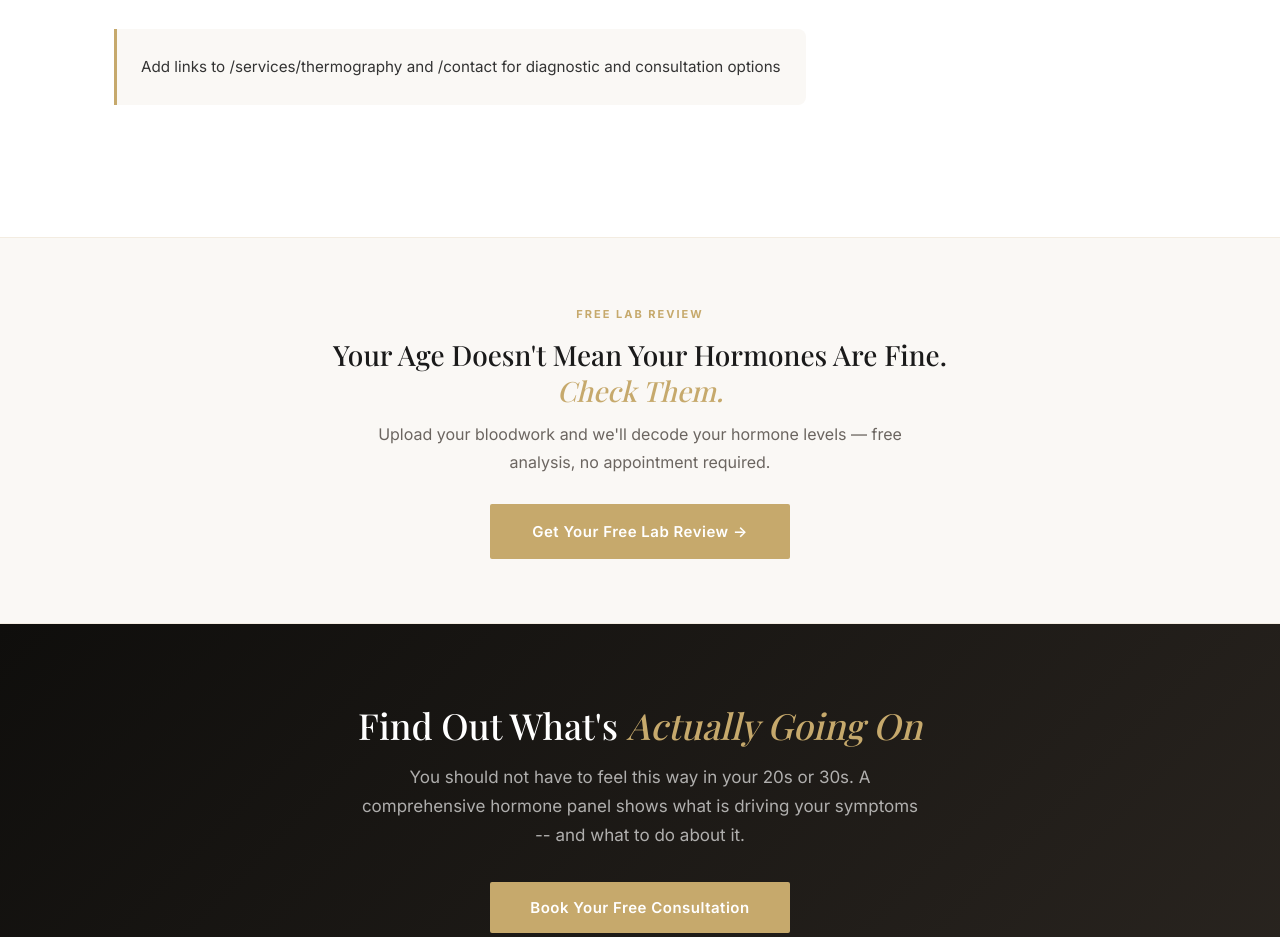
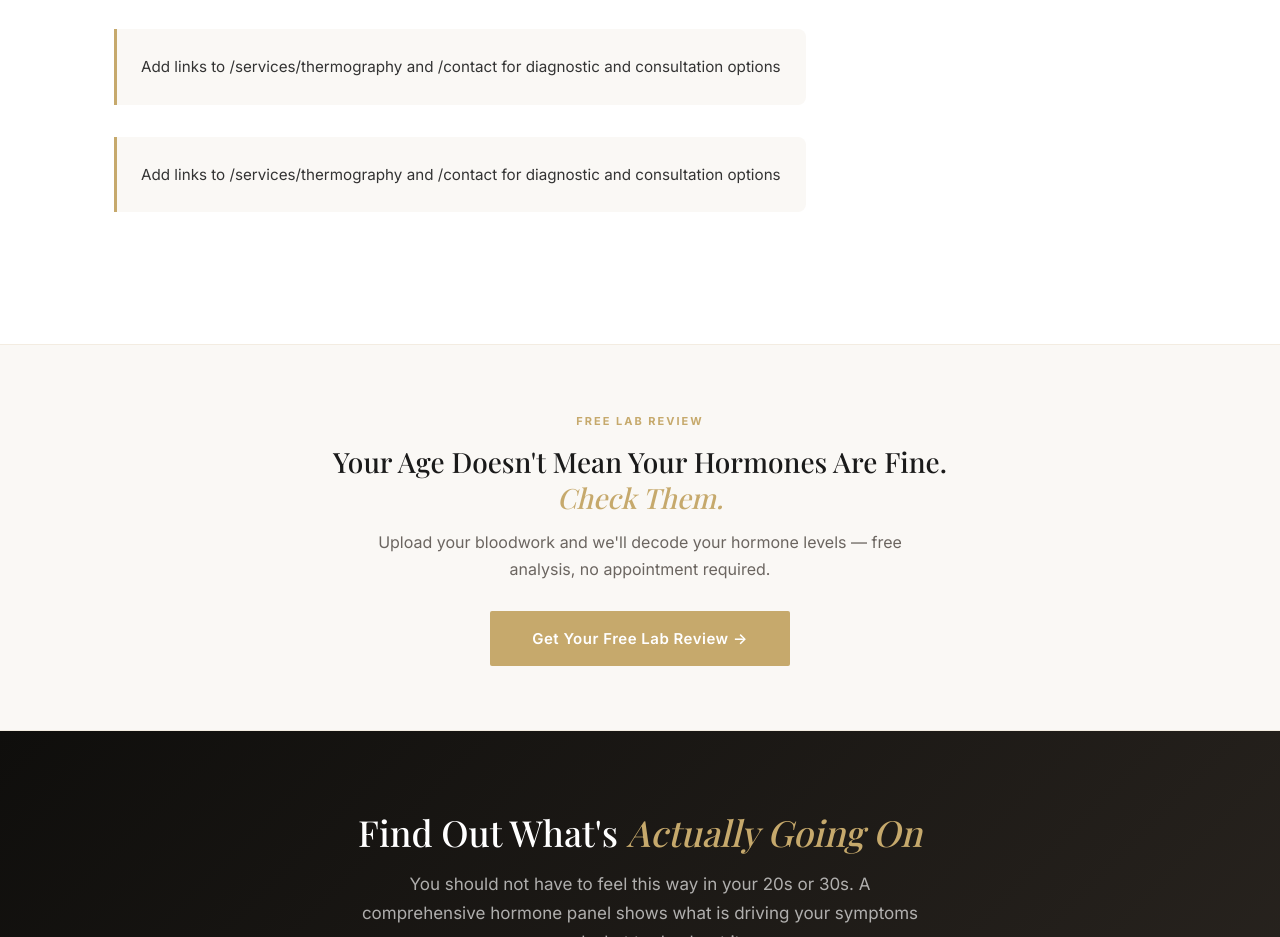
Before and after one commit to jennygoob/twc-website, a website: page blog/hormone-problems-younger-generations.html in a window 1280 px wide. Shown: the part 8380-9317 px from the top of the page. Drawn offline with nearby package versions, Linux system fonts and the light colour scheme; a web font is replaced by a local one.

Commit message:
SEO: add internal links to hormone-problems-younger-generations

```diff
--- a/blog/hormone-problems-younger-generations.html
+++ b/blog/hormone-problems-younger-generations.html
@@ -863,6 +863,10 @@
 <div class="related-links" style="margin: 2rem 0; padding: 1.5rem; background: #FAF8F5; border-left: 3px solid #C6A96C; border-radius: 0 8px 8px 0;">
   <p style="font-family: 'Inter', sans-serif; font-size: 0.95rem; color: #333; margin: 0;">Add links to /services/thermography and /contact for diagnostic and consultation options</p>
 </div>
+
+<div class="related-links" style="margin: 2rem 0; padding: 1.5rem; background: #FAF8F5; border-left: 3px solid #C6A96C; border-radius: 0 8px 8px 0;">
+  <p style="font-family: 'Inter', sans-serif; font-size: 0.95rem; color: #333; margin: 0;">Add links to /services/thermography and /contact for diagnostic and consultation options</p>
+</div>
 </article>
 
     <!-- Sidebar -->
```
